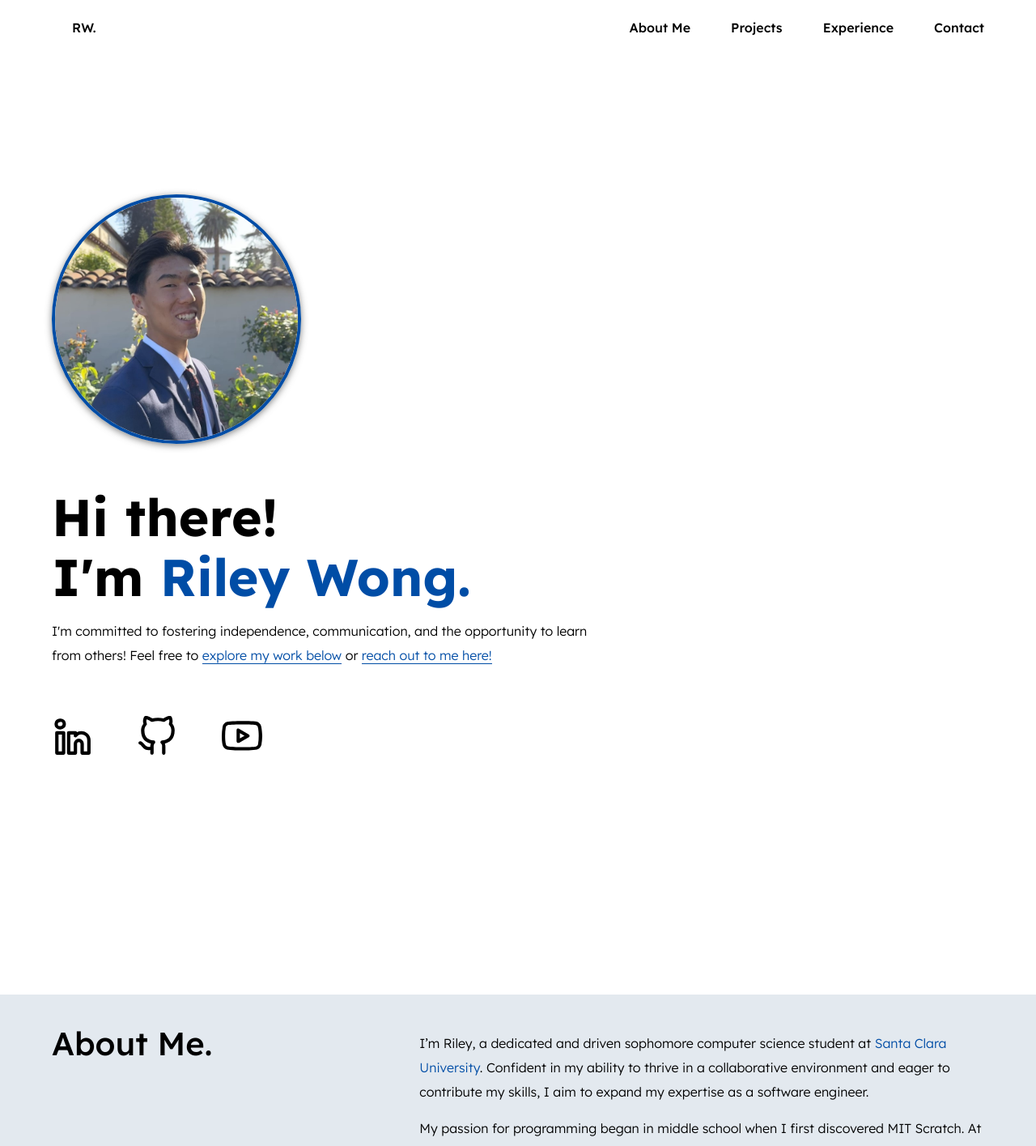
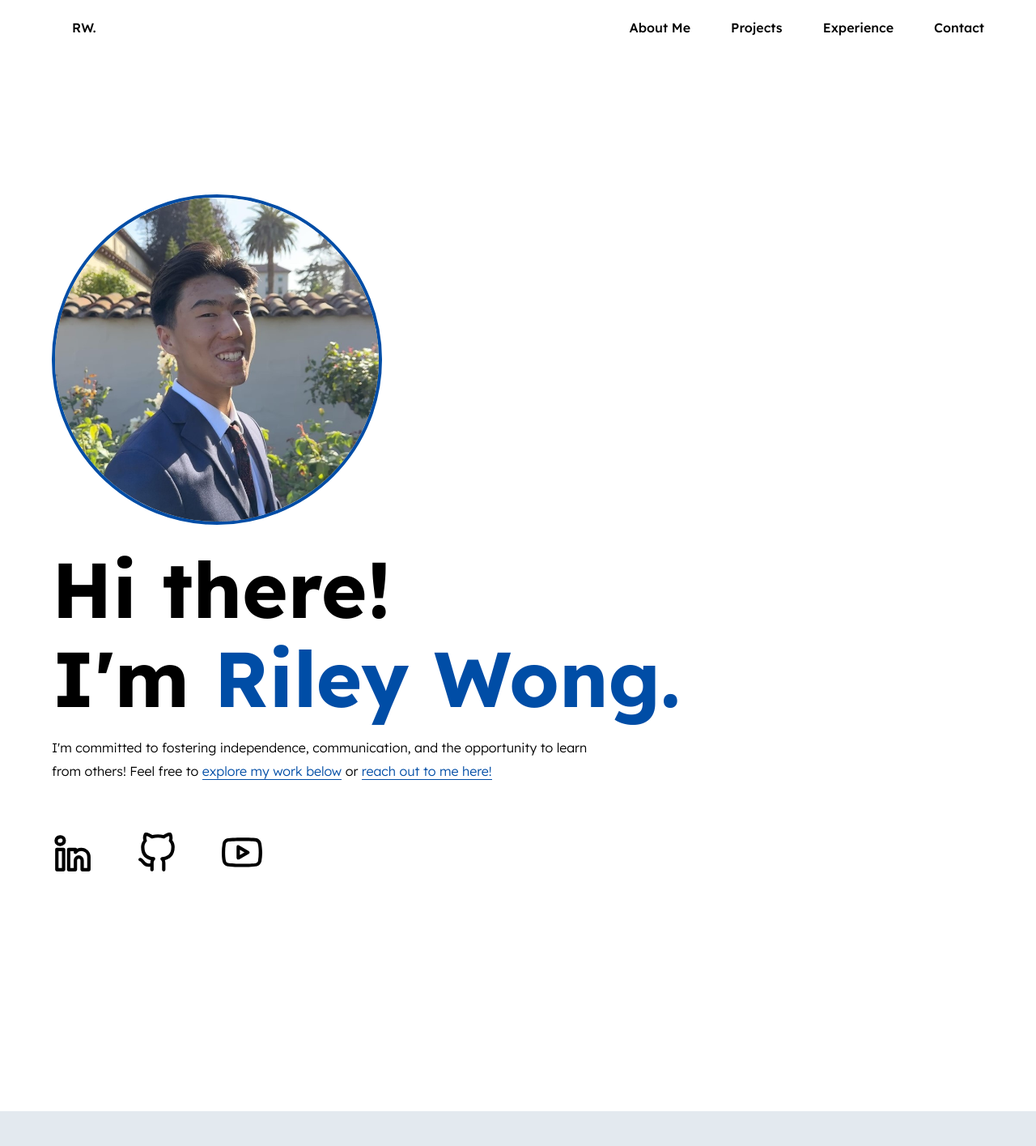
Before and after one commit to rileywong311/Personal-Website, a Vue app: page / in a window 1280 px wide. Shown: the top 1415 px of the page at 81% size. Built offline with nearby package versions, Linux system fonts and the light colour scheme.

Commit message:
Increase font sizes

```diff
--- a/src/App.vue
+++ b/src/App.vue
@@ -39,14 +39,14 @@ html, body {
 }
 
 h1 {
-  font-size: 4rem;
+  font-size: 6rem;
   font-weight: 700;
   margin: 0;
   line-height: 1.15;
 }
 
 h2 {
-  font-size: 2.5rem;
+  font-size: 3.5rem;
   font-weight: 500;
   margin: 5px 0 5px;
 }
--- a/src/views/MainPage.vue
+++ b/src/views/MainPage.vue
@@ -356,20 +356,20 @@ export default {
   margin: 0 5% 0;
   display: flex;
   flex-wrap: wrap-reverse;
-  column-gap: 300px;
-  row-gap: 50px;
+  column-gap: 225px;
+  row-gap: 20px;
   min-height: min(35vh, 300px);
 }
 
 .bio-pic {
-  --size: 300px;
+  --size: 400px;
   width: var(--size);
   height: var(--size);
   border: 4px solid var(--secondary);
   border-radius: 999px;
   object-fit: cover;
   z-index: -1;
-  box-shadow: rgba(99, 99, 99, 0.8) 0px 2px 8px 0px;
+  /* box-shadow: rgba(99, 99, 99, 0.8) 0px 2px 8px 0px; */
 }
 
 .hero-to-link {
@@ -399,7 +399,7 @@ export default {
   }
 
   .bio-pic {
-    --size: 175px;
+    --size: 200px;
     border: 3px solid var(--secondary) ;
   }
 }
```
